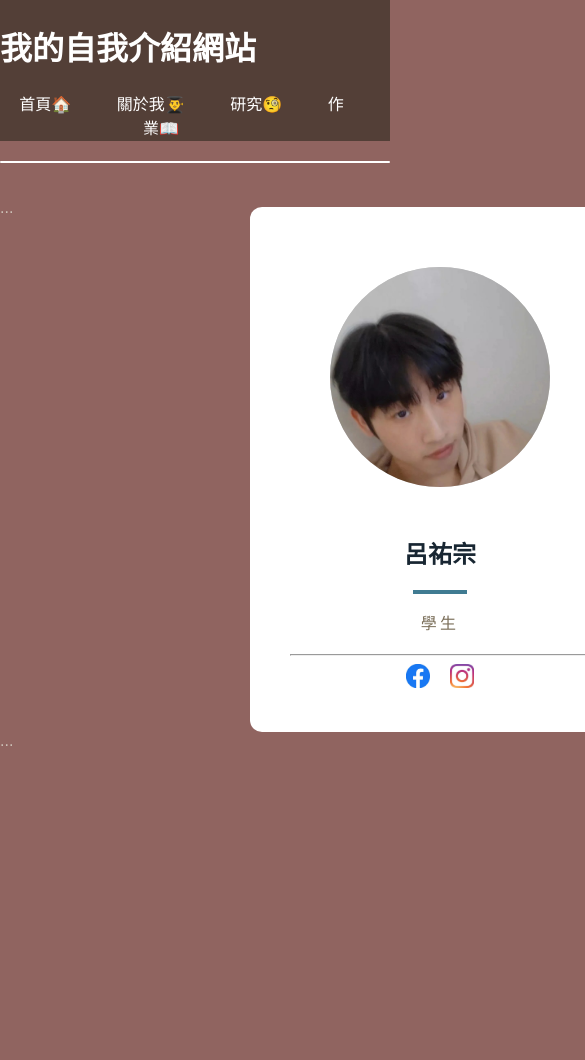
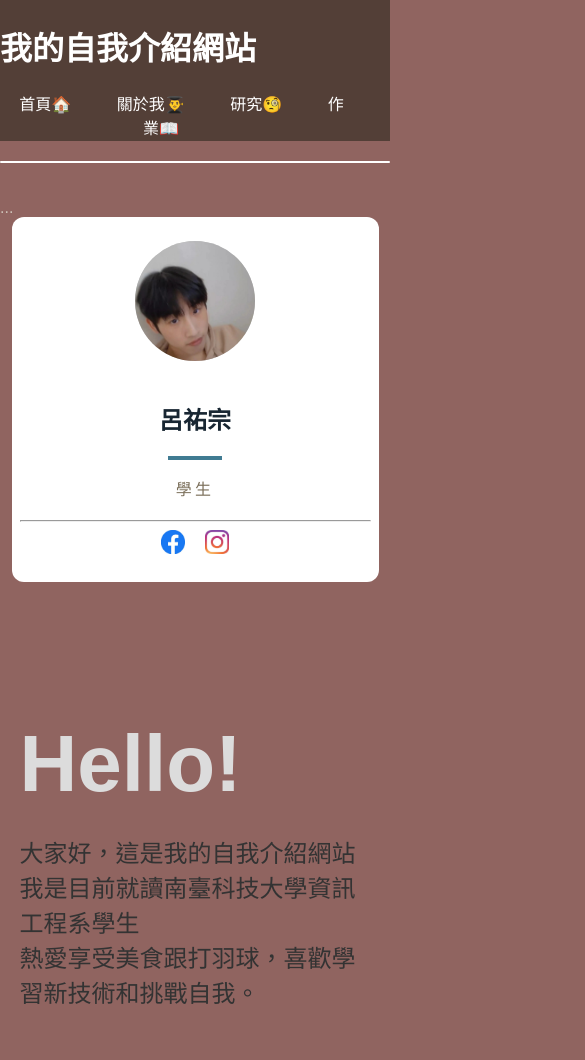
Before and after one commit to yu-tsung1021/20250226, a plain HTML site: page index.html in a window 390 px wide. Shown: the top 1060 px of the page, 585 px wide, since content can reach past the window. Before the commit the page ends 844 px from the top, so only its background shows below. Drawn offline with Linux system fonts and the light colour scheme.

Commit message:
新增響應式樣式，調整個人資料區域在小螢幕上的佈局和樣式

```diff
--- a/style.css
+++ b/style.css
@@ -206,3 +206,32 @@ body.hr-animate .animated-hr .line {
 .order-item p {
     font-size: 18px;
 }
+@media (max-width: 768px) {
+  .profile-row {
+    flex-direction: column;
+    align-items: center;
+    gap: 24px;
+    padding-left: 0;
+    padding-right: 0;
+  }
+  .profile-card, .profile-intro {
+    width: 90vw;
+    min-width: unset;
+    max-width: 98vw;
+    margin: 0 auto;
+    padding: 24px 8px;
+  }
+  .profile-img {
+    width: 120px;
+    height: 120px;
+    margin-right: 0;
+    margin-bottom: 16px;
+  }
+  .profile-bg {
+    width: 100vw;
+    height: 220px;
+    left: 0;
+    top: 0;
+    border-radius: 0;
+  }
+}
```
